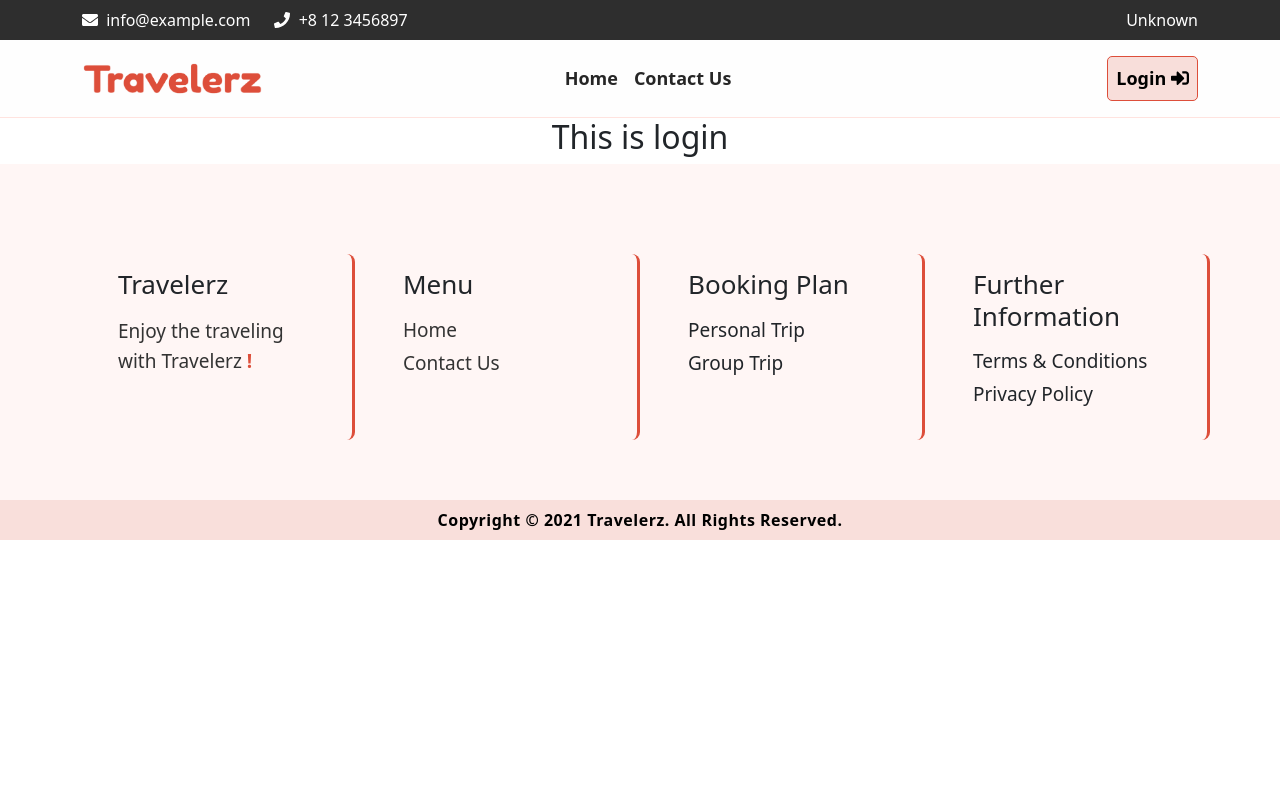
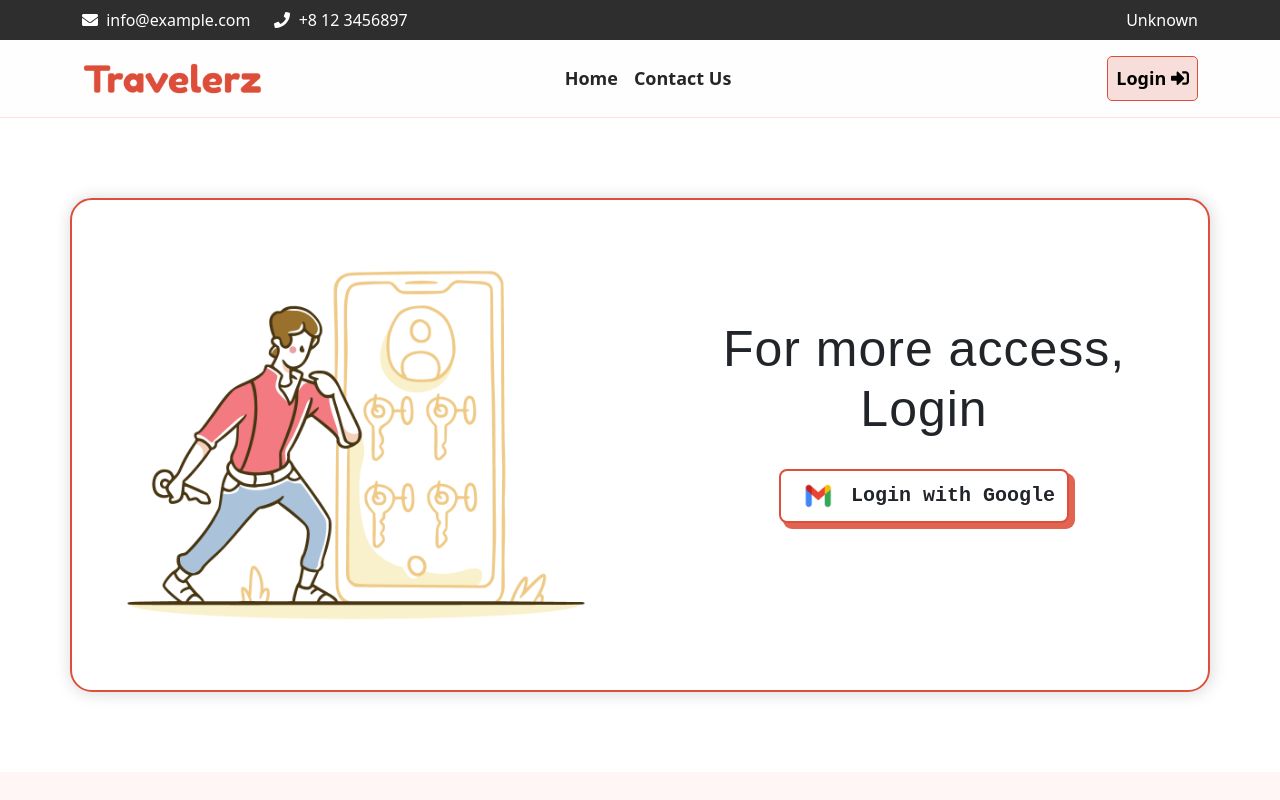
Before and after one commit to dewanmahin/travelerz-client-side, a React (Create React App) app: page /login in a window 1280 px wide. Shown: the top 800 px of the page. Built offline with nearby package versions, Linux system fonts and the light colour scheme.

Commit message:
login page done

```diff
--- a/src/pages/Login/Login.css
+++ b/src/pages/Login/Login.css
@@ -0,0 +1,40 @@
+.login{
+    padding: 80px 0;
+}
+.login-box{
+    border: 2px solid #DD4F3B;
+    border-radius: 22px;
+    box-shadow: 1px 1px 15px 2px #00000021;
+}
+.login img{
+    width: 90%;
+}
+.login-area h2{
+    font-size: 50px;
+    font-family: fantasy;
+    letter-spacing: 1px;
+    margin-bottom: 30px;
+}
+.ggl-btn{
+    width: 290px;
+    background: rgb(255 255 255);
+    height: 50px;
+    border: 2px solid #DD4F3B;
+    border-radius: 8px;
+    padding: 25px 0;
+    margin: auto;
+    cursor: pointer;
+    box-shadow: 5px 5px 0px 1px #dd4f3be0;
+    transition: 0.3s;
+}
+.ggl-btn:hover{
+    box-shadow: 0px 0px 0px 0px #dd4f3be0;
+}
+.ggl-btn img {
+    width: 50px;
+}
+.ggl-btn span {
+    font-size: 20px;
+    font-weight: 800;
+    font-family: monospace;
+}
--- a/src/pages/Login/Login.js
+++ b/src/pages/Login/Login.js
@@ -1,10 +1,22 @@
 import React from 'react';
+import login_img from '../../images/login.png'
+import gglImg from '../../images/gmail.png'
 import './Login.css'
 
 const Login = () => {
     return (
-        <div>
-            <h2>This is login</h2>
+        <div className="login">
+            <div className="container">
+                <div className="login-box row align-items-center">
+                    <div className="col-lg-6 col-12">
+                        <img src={login_img} alt="" />
+                    </div>
+                    <div className="login-area col-lg-6 col-12">
+                        <h2>For more access, Login</h2>
+                        <div className="ggl-btn d-flex align-items-center justify-content-center mb-5"><img src={gglImg} alt="" /> <span className="ms-2">Login with Google</span></div>
+                    </div>
+                </div>
+            </div>
         </div>
     );
 };
```
Also changed, not shown: src/images/gmail.png (added), src/images/login.png (added).
